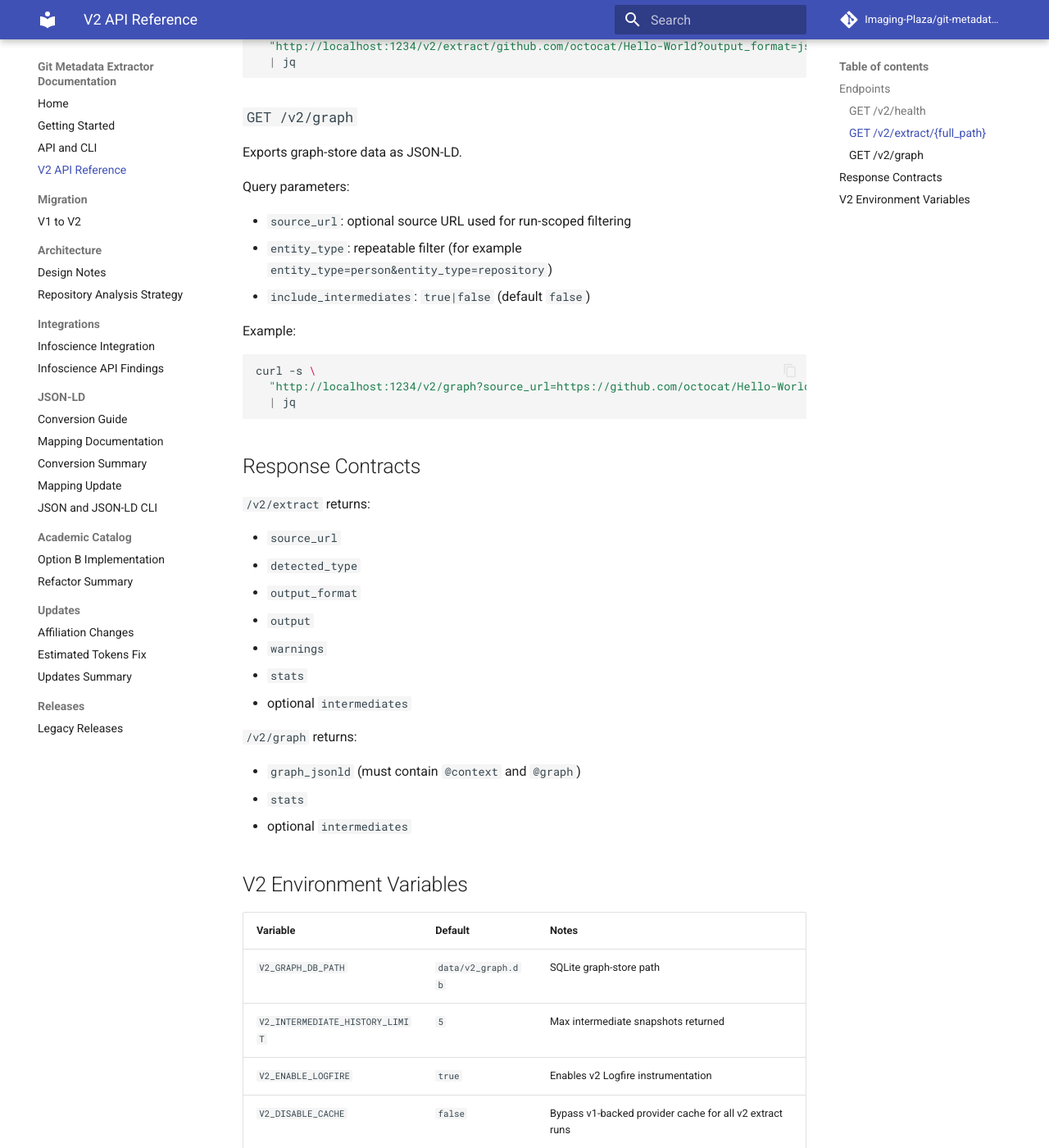
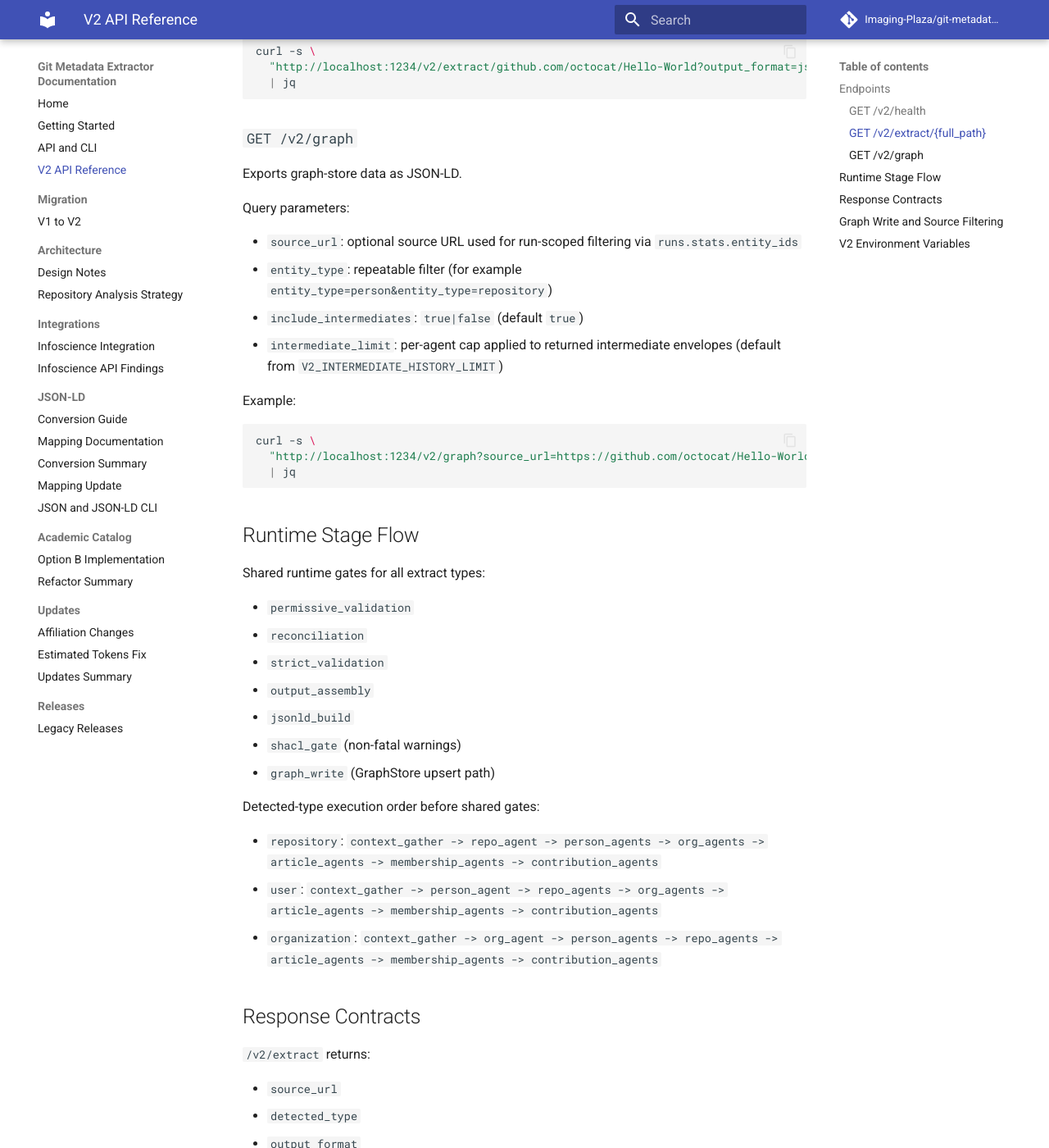
Before and after one commit to Imaging-Plaza/git-metadata-extractor, an MkDocs documentation site: the page built from docs/v2-api-reference.md, in a window 1280 px wide and 1400 px high, scrolled down 1089 px. Shown: the whole window at 82% size. Built offline with MkDocs 1.6.1 and Material for MkDocs 9.7.7, drawn with Linux system fonts in a browser that asks for light colours; comment, search, counter and statistics services are not loaded; the version menu is left out; some of the changed text lies outside the part shown.

Commit message:
test(v2): tighten extract and graph regression contracts

````diff
--- a/docs/v2-api-reference.md
+++ b/docs/v2-api-reference.md
@@ -11,7 +11,7 @@
 Example:
 
 ```bash
-curl -s http://localhost:1234/v2/health | jq
+curl -s "http://localhost:1234/v2/health" | jq
 ```
 
 ### `GET /v2/extract/{full_path}`
@@ -23,13 +23,13 @@
 - GitHub traversal is direct-only: source repository, direct owner, and direct contributors.
 - GitHub repo-list expansion (`/users/{u}/repos`, `/orgs/{o}/repos`) is disabled.
 - ORCID, Infoscience, and ROR enrichment remain enabled for discovered people/organizations.
-- `pulse:owns` references emitted during repository runs are constrained to the source repository handle when present.
+- `pulse:owns` emitted during repository runs is constrained to the source repository handle when present.
 
 Query parameters:
 
 - `output_format`: `jsonld` (default) or `json`
 - `force_refresh`: `true|false` (default `false`, bypasses provider cache)
-- `include_intermediates`: `true|false` (default `false`)
+- `include_intermediates`: `true|false` (default `false`, returns run-scoped intermediate envelopes for this extract run only)
 
 Examples:
 
@@ -51,9 +51,10 @@
 
 Query parameters:
 
-- `source_url`: optional source URL used for run-scoped filtering
+- `source_url`: optional source URL used for run-scoped filtering via `runs.stats.entity_ids`
 - `entity_type`: repeatable filter (for example `entity_type=person&entity_type=repository`)
-- `include_intermediates`: `true|false` (default `false`)
+- `include_intermediates`: `true|false` (default `true`)
+- `intermediate_limit`: per-agent cap applied to returned intermediate envelopes (default from `V2_INTERMEDIATE_HISTORY_LIMIT`)
 
 Example:
 
@@ -62,6 +63,24 @@
   "http://localhost:1234/v2/graph?source_url=https://github.com/octocat/Hello-World&entity_type=repository" \
   | jq
 ```
+
+## Runtime Stage Flow
+
+Shared runtime gates for all extract types:
+
+- `permissive_validation`
+- `reconciliation`
+- `strict_validation`
+- `output_assembly`
+- `jsonld_build`
+- `shacl_gate` (non-fatal warnings)
+- `graph_write` (GraphStore upsert path)
+
+Detected-type execution order before shared gates:
+
+- `repository`: `context_gather -> repo_agent -> person_agents -> org_agents -> article_agents -> membership_agents -> contribution_agents`
+- `user`: `context_gather -> person_agent -> repo_agents -> org_agents -> article_agents -> membership_agents -> contribution_agents`
+- `organization`: `context_gather -> org_agent -> person_agents -> repo_agents -> article_agents -> membership_agents -> contribution_agents`
 
 ## Response Contracts
 
@@ -75,18 +94,37 @@
 - `stats`
 - optional `intermediates`
 
+`output_format=json` contract (`output`):
+
+- `root_entity: object | null`
+- `related_entities: list[object]`
+- `excluded_entities: list[object]`
+- `entities_by_type: {repositories, persons, organizations, articles, memberships, contributions}`
+
+`output_format=jsonld` contract (`output`):
+
+- `@context: object`
+- `@graph: list[object]`
+- optional `excluded_entities` (only when present)
+
 `/v2/graph` returns:
 
 - `graph_jsonld` (must contain `@context` and `@graph`)
 - `stats`
 - optional `intermediates`
 
+## Graph Write and Source Filtering
+
+- `/v2/extract` writes final included entities (root + related, excluding strict-invalid entities) into GraphStore during `graph_write`.
+- `/v2/extract` persists final included IDs into `runs.stats.entity_ids`.
+- `/v2/graph?source_url=...` uses those persisted `entity_ids` to build source-scoped subgraphs.
+
 ## V2 Environment Variables
 
 | Variable | Default | Notes |
 | --- | --- | --- |
 | `V2_GRAPH_DB_PATH` | `data/v2_graph.db` | SQLite graph-store path |
-| `V2_INTERMEDIATE_HISTORY_LIMIT` | `5` | Max intermediate snapshots returned |
+| `V2_INTERMEDIATE_HISTORY_LIMIT` | `5` | Max intermediates returned by extract-stage reads and per-agent graph response caps |
 | `V2_ENABLE_LOGFIRE` | `true` | Enables v2 Logfire instrumentation |
 | `V2_DISABLE_CACHE` | `false` | Bypass v1-backed provider cache for all v2 extract runs |
 | `LOGFIRE_TOKEN` | unset | Optional Logfire token |
````
Also changed, not shown: AGENTS.md (+1 -1 lines), CHANGELOG.md (+15 -0 lines), 6 other files.
